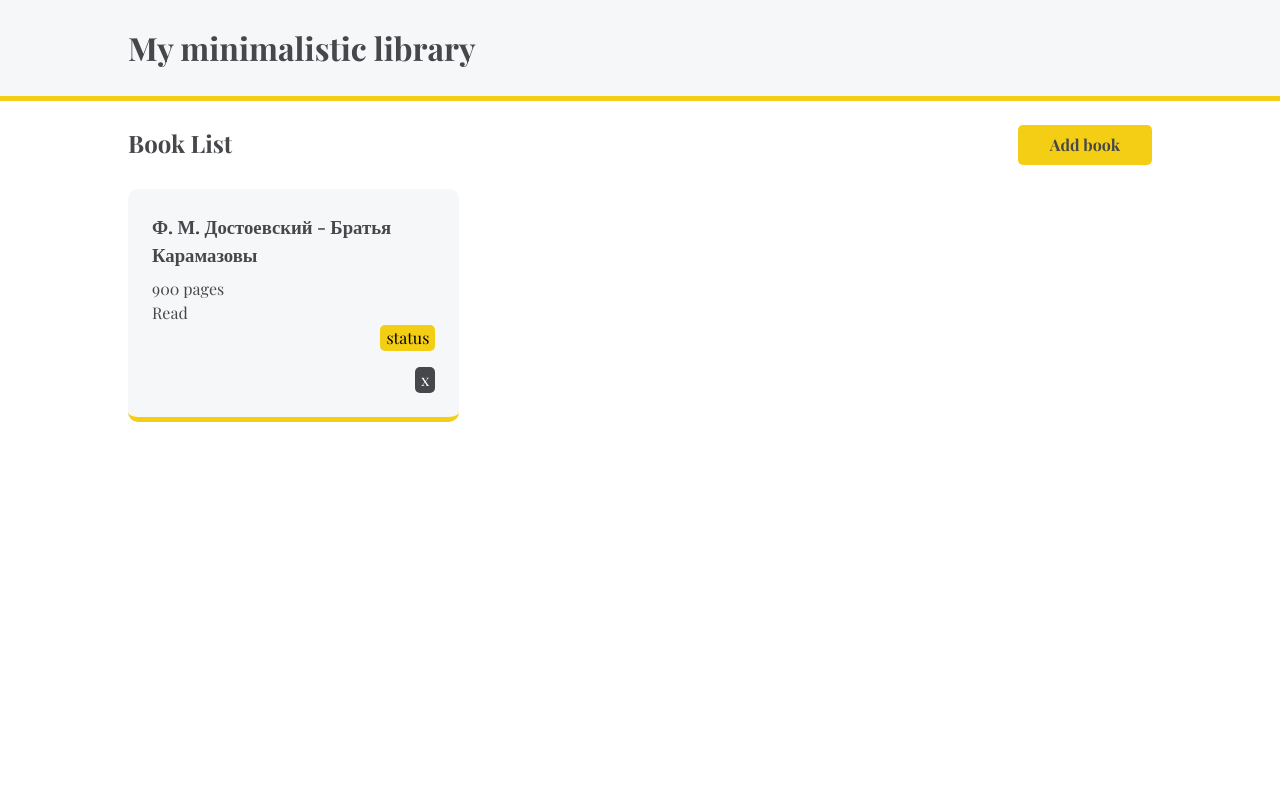
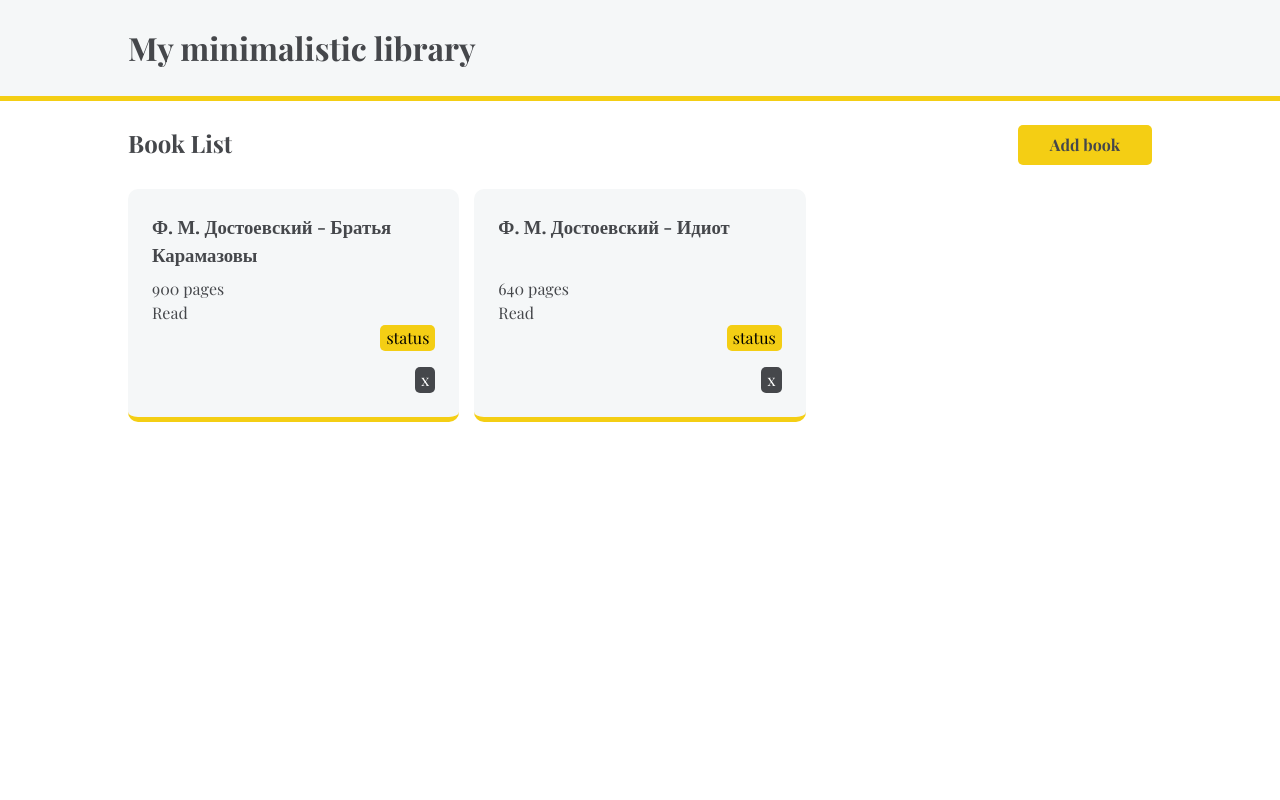
Before and after one commit to simokhin/Library, a plain HTML site: page index.html in a window 1280 px wide. Shown: the top 800 px of the page. Drawn offline with nearby package versions, Linux system fonts and the light colour scheme; a web font is replaced by a local one.

Commit message:
Little changes

```diff
--- a/script.js
+++ b/script.js
@@ -15,6 +15,21 @@ const myLibrary = [
             };
         }
     },
+    {
+        author: "Ф. М. Достоевский",
+        title: "Идиот",
+        pages: 640,
+        read: true,
+        isRead: function(){
+            if (this.read){
+                return "Read";
+            }
+            else {
+                return "Not read";
+            };
+        }
+    },
+
 ];
 
 // Функция-конструктор, создающая объект книги
--- a/style.css
+++ b/style.css
@@ -114,7 +114,7 @@
 .list {
     margin-top: 1.5rem;
     display: grid;
-    grid-template-columns: repeat(auto-fill, minmax(300px, 1fr));
+    grid-template-columns: repeat(auto-fill, minmax(250px, 1fr));
     gap: 15px;
 }
 
```
